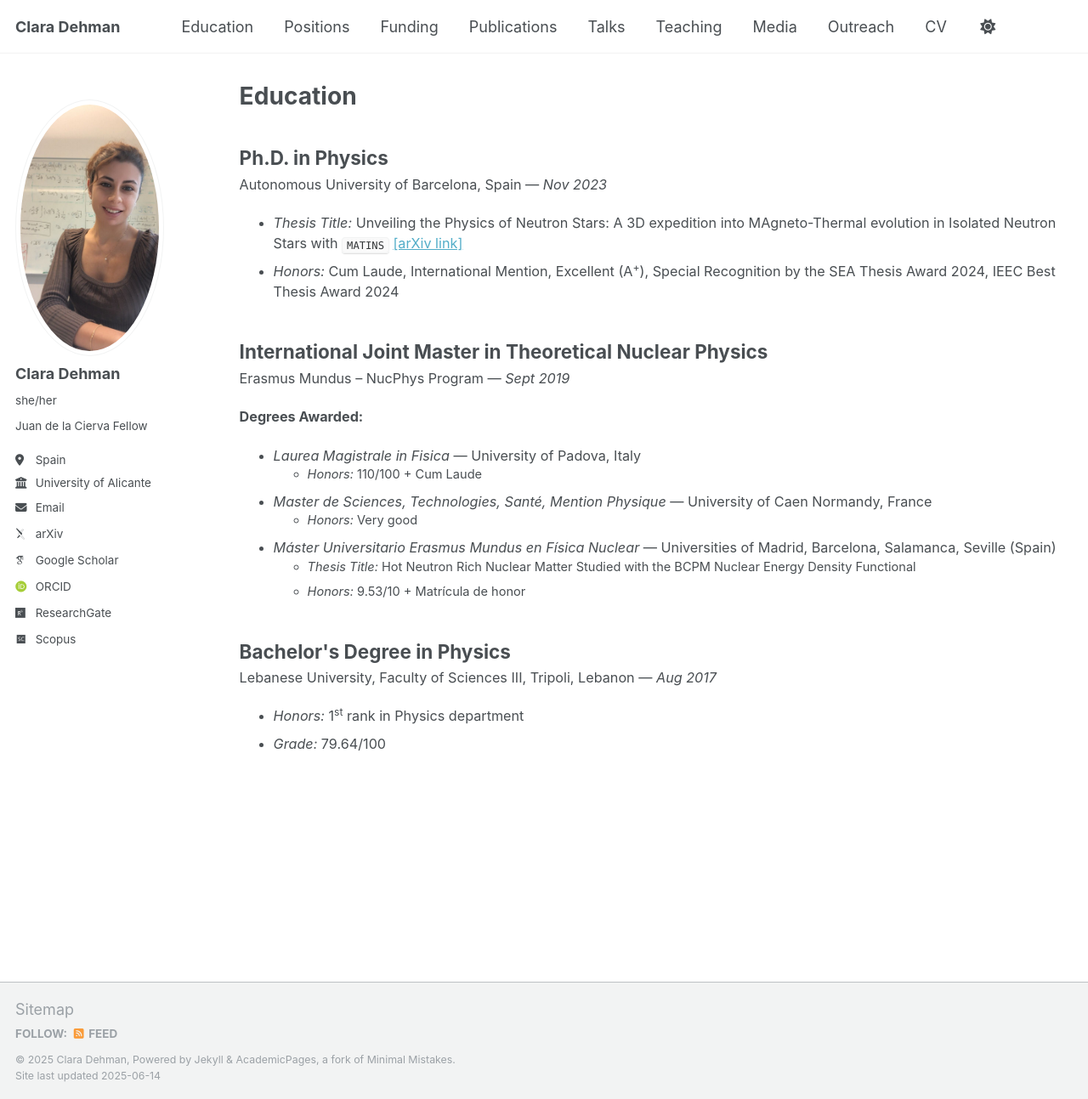
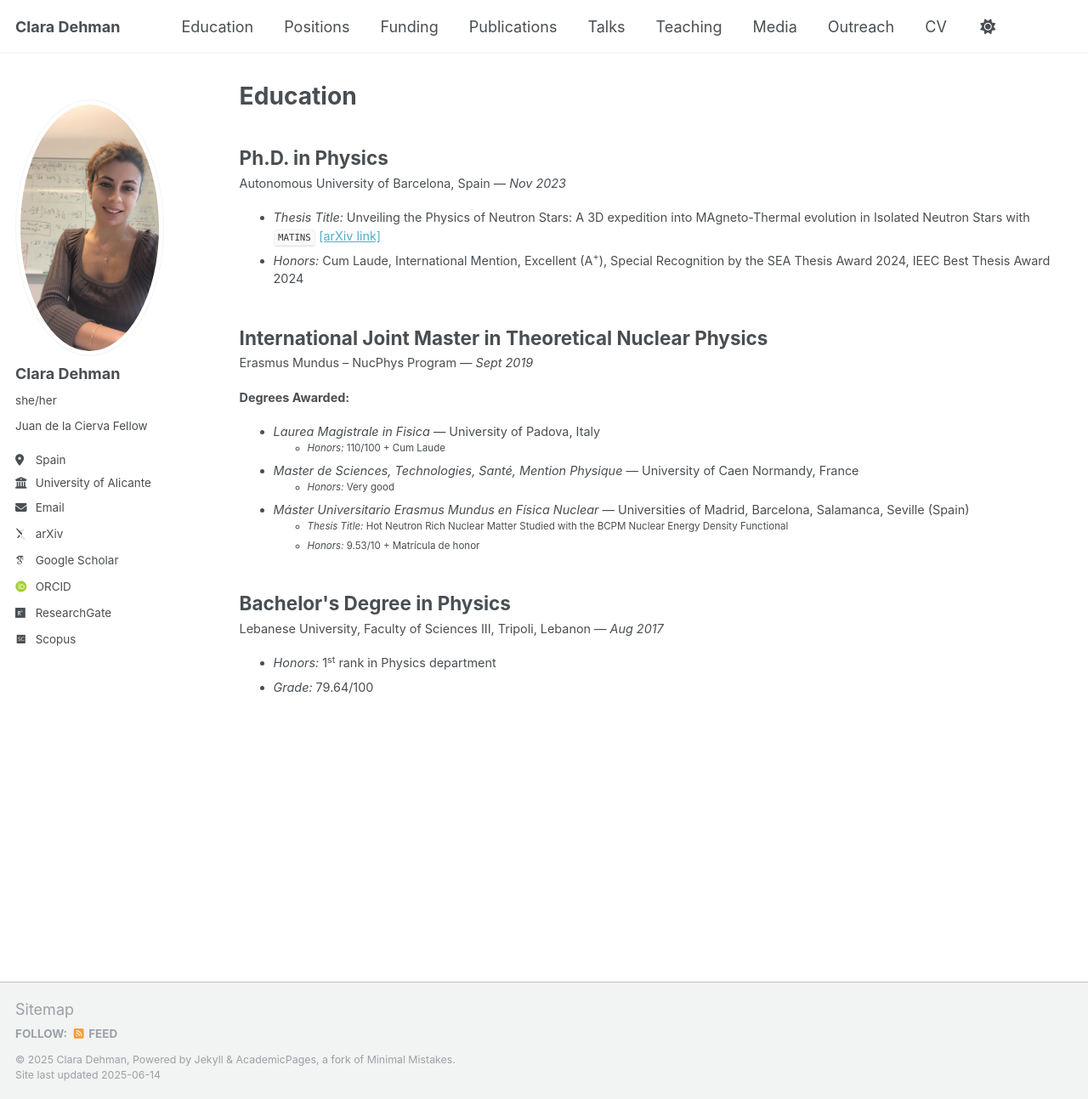
Before and after one commit to ClaraDehman/ClaraDehman.github.io, a Jekyll site: the page built from _pages/education.html, in a window 1280 px wide and 1293 px high. Shown: the whole window at 85% size. Built offline with Jekyll 4.4.1, drawn with Linux system fonts in a browser that asks for light colours; some web fonts are replaced.

Commit message:
Update education.html

```diff
--- a/_pages/education.html
+++ b/_pages/education.html
@@ -9,8 +9,8 @@
 
 <div class="archive__item">
   <h2 class="archive__item-title">Ph.D. in Physics</h2>
-  <p class="archive__item-excerpt" style="font-size: 0.90em;">Autonomous University of Barcelona, Spain — <em>Nov 2023</em></p>
-  <ul class="archive__item-excerpt" style="font-size: 0.90em;">
+  <p class="archive__item-excerpt" style="font-size: 0.80em;">Autonomous University of Barcelona, Spain — <em>Nov 2023</em></p>
+  <ul class="archive__item-excerpt" style="font-size: 0.80em;">
     <li><em>Thesis Title:</em> Unveiling the Physics of Neutron Stars: A 3D expedition into MAgneto-Thermal evolution in Isolated Neutron Stars with <code>MATINS</code> <a href="https://arxiv.org/pdf/2405.00133" target="_blank">[arXiv link]</a></li>
     <li><em>Honors:</em> Cum Laude, International Mention, Excellent (A<sup>+</sup>), Special Recognition by the SEA Thesis Award 2024, IEEC Best Thesis Award 2024</li>
   </ul>
@@ -18,17 +18,17 @@
 
 <div class="archive__item">
   <h2 class="archive__item-title">International Joint Master in Theoretical Nuclear Physics</h2>
-  <p class="archive__item-excerpt" style="font-size: 0.90em;">Erasmus Mundus – NucPhys Program — <em>Sept 2019</em></p>
-  <p class="archive__item-excerpt" style="font-size: 0.90em;"><strong>Degrees Awarded:</strong></p>
-  <ul class="archive__item-excerpt" style="font-size: 0.90em;">
+  <p class="archive__item-excerpt" style="font-size: 0.80em;">Erasmus Mundus – NucPhys Program — <em>Sept 2019</em></p>
+  <p class="archive__item-excerpt" style="font-size: 0.80em;"><strong>Degrees Awarded:</strong></p>
+  <ul class="archive__item-excerpt" style="font-size: 0.80em;">
     <li><em>Laurea Magistrale in Fisica</em> — University of Padova, Italy
-      <ul class="archive__item-excerpt" style="font-size: 0.90em;"><li><em>Honors:</em> 110/100 + Cum Laude</li></ul>
+      <ul class="archive__item-excerpt" style="font-size: 0.80em;"><li><em>Honors:</em> 110/100 + Cum Laude</li></ul>
     </li>
     <li><em>Master de Sciences, Technologies, Santé, Mention Physique</em> — University of Caen Normandy, France
-      <ul class="archive__item-excerpt" style="font-size: 0.90em;"><li><em>Honors:</em> Very good</li></ul>
+      <ul class="archive__item-excerpt" style="font-size: 0.80em;"><li><em>Honors:</em> Very good</li></ul>
     </li>
     <li><em>Máster Universitario Erasmus Mundus en Física Nuclear</em> — Universities of Madrid, Barcelona, Salamanca, Seville (Spain)
-      <ul class="archive__item-excerpt" style="font-size: 0.90em;">
+      <ul class="archive__item-excerpt" style="font-size: 0.80em;">
         <li><em>Thesis Title:</em> Hot Neutron Rich Nuclear Matter Studied with the BCPM Nuclear Energy Density Functional</li>
         <li><em>Honors:</em> 9.53/10 + Matrícula de honor</li>
       </ul>
@@ -38,8 +38,8 @@
 
 <div class="archive__item">
   <h2 class="archive__item-title">Bachelor's Degree in Physics</h2>
-  <p class="archive__item-excerpt" style="font-size: 0.90em;">Lebanese University, Faculty of Sciences III, Tripoli, Lebanon — <em>Aug 2017</em></p>
-  <ul class="archive__item-excerpt" style="font-size: 0.90em;">
+  <p class="archive__item-excerpt" style="font-size: 0.80em;">Lebanese University, Faculty of Sciences III, Tripoli, Lebanon — <em>Aug 2017</em></p>
+  <ul class="archive__item-excerpt" style="font-size: 0.80em;">
     <li><em>Honors:</em> 1<sup>st</sup> rank in Physics department</li>
     <li><em>Grade:</em> 79.64/100</li>
   </ul>
```
